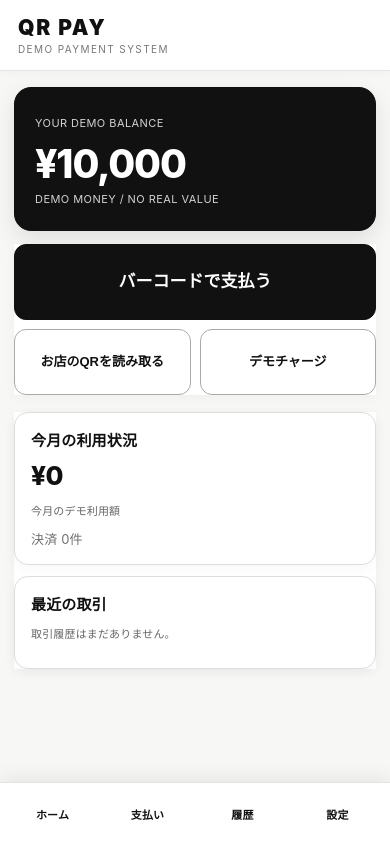
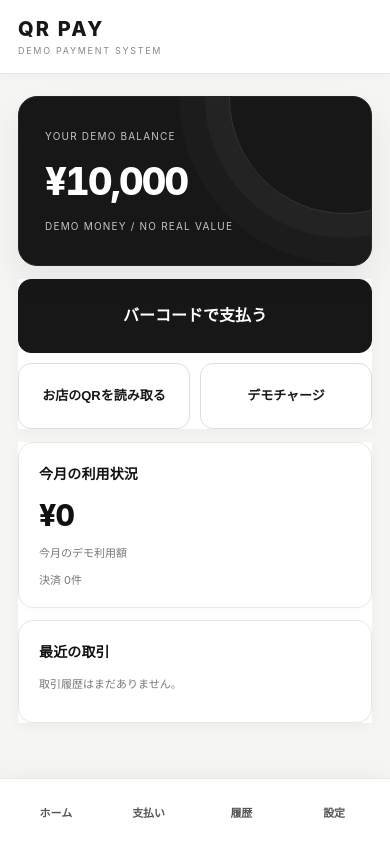
Before and after one commit to u5kq/QR-pay, a plain HTML site: page index.html in a window 390 px wide. Drawn offline with Linux system fonts and the light colour scheme.

Commit message:
Polish customer wallet UI with responsive monochrome design

```diff
--- a/index.html
+++ b/index.html
@@ -212,7 +212,41 @@ button:focus-visible,a:focus-visible,input:focus-visible,select:focus-visible{ou
 @media(prefers-reduced-motion:reduce){html{scroll-behavior:auto}button{transition:none}}
 
 </style>
-</head>
+<style id="qrpay-v36-design-system">/* QR PAY V3.6 customer wallet */
+:root{--qp-ink:#171717;--qp-muted:#777;--qp-line:#e7e7e3;--qp-bg:#f5f5f3}
+*{-webkit-tap-highlight-color:transparent}
+html,body{min-width:320px;background:var(--qp-bg)!important;color:var(--qp-ink)!important}
+body{width:100%;max-width:100%;min-height:100vh;margin:0;padding-bottom:calc(78px + env(safe-area-inset-bottom))!important;box-shadow:none;letter-spacing:0}
+header{position:sticky;top:0;z-index:50;padding:17px max(18px,calc((100vw - 1080px)/2))!important;background:rgba(255,255,255,.95)!important;color:#171717!important;border-bottom:1px solid var(--qp-line)!important;backdrop-filter:blur(16px)}
+.logo{font-size:20px!important;font-weight:850;letter-spacing:2.2px!important}.demo{margin-top:4px;font-size:9px;letter-spacing:1.7px;color:#888!important}
+main{display:grid!important;grid-template-columns:1fr;gap:13px;width:100%;max-width:1080px!important;margin:0 auto!important;padding:22px 18px 30px!important}
+.balance{position:relative;overflow:hidden;width:100%;min-height:170px;padding:27px 26px!important;border:1px solid #252525!important;border-radius:19px!important;background:#171717!important;color:#fff!important;box-shadow:0 14px 34px #00000012!important}
+.balance:after{content:"";position:absolute;width:230px;height:230px;right:-90px;top:-115px;border:1px solid #ffffff20;border-radius:50%;box-shadow:0 0 0 24px #ffffff08,0 0 0 50px #ffffff05;pointer-events:none}
+.balance small{position:relative;z-index:1;color:#c5c5c5!important;font-size:10px;letter-spacing:.12em}
+.amount{position:relative;z-index:1;margin:14px 0 10px;font-size:clamp(38px,7vw,52px)!important;font-weight:780;letter-spacing:-1.8px!important;font-variant-numeric:tabular-nums}
+.actions{display:grid!important;grid-template-columns:repeat(2,minmax(0,1fr))!important;gap:10px!important;margin:0!important}
+.actions button{min-width:0;min-height:64px!important;padding:13px 14px!important;border-radius:13px!important;font-size:13px!important;font-weight:750;line-height:1.45}
+.actions button:first-child{grid-column:1/-1;min-height:74px!important;font-size:16px!important;background:#171717!important;color:#fff!important}
+.actions button:nth-child(2),.actions button:nth-child(3){background:#fff!important;color:#171717!important;border:1px solid #deded9!important}
+#content{display:grid!important;grid-template-columns:1fr;gap:12px!important;width:100%}
+#content>.panel{width:100%;margin:0!important;padding:20px!important;border:1px solid var(--qp-line)!important;border-radius:15px!important;background:#fff!important;box-shadow:0 3px 12px #00000004!important}
+#content h2{margin:0 0 14px;font-size:14px!important;font-weight:750}
+#monthlyTotal{font-size:30px!important;font-weight:800;letter-spacing:-.8px;font-variant-numeric:tabular-nums}
+#monthlyCount,.note{color:var(--qp-muted)!important;font-size:11px}
+#recentHistory .panel{margin:8px 0 0!important;padding:13px!important;border:1px solid var(--qp-line)!important;border-radius:11px!important}
+button{border-radius:11px!important;font-weight:700;transition:transform .14s ease,background .14s ease}
+button:active{transform:scale(.985)}
+.primary,button.primary{background:#171717!important;color:#fff!important;border:1px solid #171717!important}
+.secondary,button.secondary{background:#fff!important;color:#171717!important;border:1px solid #deded9!important}
+input,select,textarea{width:100%;max-width:100%;min-height:46px;padding:12px 13px;border:1px solid #dcdcd7!important;border-radius:10px!important;background:#fff!important;color:#171717!important;font-size:16px!important}
+#content button{width:100%;min-height:48px}
+nav{position:fixed!important;z-index:60;left:50%!important;right:auto!important;bottom:0!important;transform:translateX(-50%);width:100%!important;max-width:1080px!important;min-height:66px;display:grid!important;grid-template-columns:repeat(4,minmax(0,1fr))!important;gap:5px!important;padding:8px 12px calc(8px + env(safe-area-inset-bottom))!important;border:0!important;border-top:1px solid var(--qp-line)!important;background:rgba(255,255,255,.96)!important;box-shadow:0 -6px 22px #00000008!important;backdrop-filter:blur(16px)}
+nav span{display:flex;align-items:center;justify-content:center;min-width:0;min-height:44px;padding:8px 5px!important;border-radius:9px;color:#555!important;font-size:11px!important;font-weight:750;white-space:nowrap}
+#reader{overflow:hidden;width:100%;max-width:100%;margin:12px auto;border:1px solid var(--qp-line);border-radius:14px;background:#fff}
+button:focus-visible,a:focus-visible,input:focus-visible,select:focus-visible{outline:3px solid #8b8b84!important;outline-offset:2px}
+@media(min-width:700px){body{padding-bottom:20px!important}main{grid-template-columns:minmax(0,1.05fr) minmax(0,.95fr)!important;gap:16px!important;padding:28px 24px 34px!important}.balance{grid-column:1/-1;min-height:190px;padding:32px!important}.actions{grid-column:1/-1;grid-template-columns:repeat(3,minmax(0,1fr))!important}.actions button:first-child{grid-column:auto;min-height:66px!important}#content{grid-column:1/-1;grid-template-columns:repeat(2,minmax(0,1fr))!important}nav{position:sticky!important;left:auto!important;bottom:auto!important;transform:none!important;margin:0 auto 24px!important;width:min(520px,calc(100% - 36px))!important;min-height:54px;border:1px solid var(--qp-line)!important;border-radius:13px!important;box-shadow:0 4px 16px #00000005!important}nav span{min-height:38px}}
+@media(max-width:380px){main{padding-left:12px!important;padding-right:12px!important}.balance{padding:21px 18px!important}.actions button{font-size:12px!important}}
+@media(prefers-reduced-motion:reduce){*,*:before,*:after{scroll-behavior:auto!important;transition:none!important}}</style></head>
 <body>
 
 <header>
```
